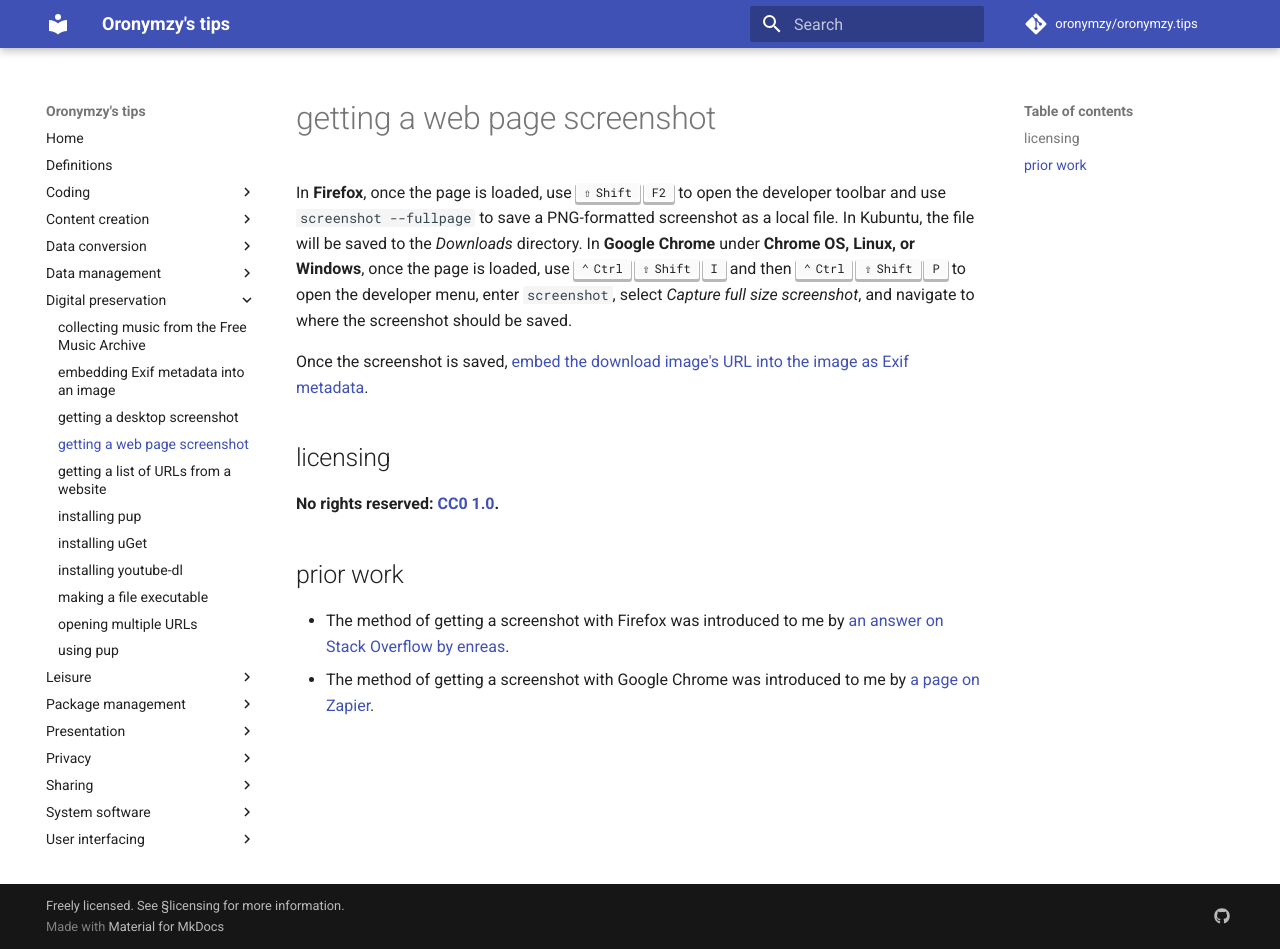
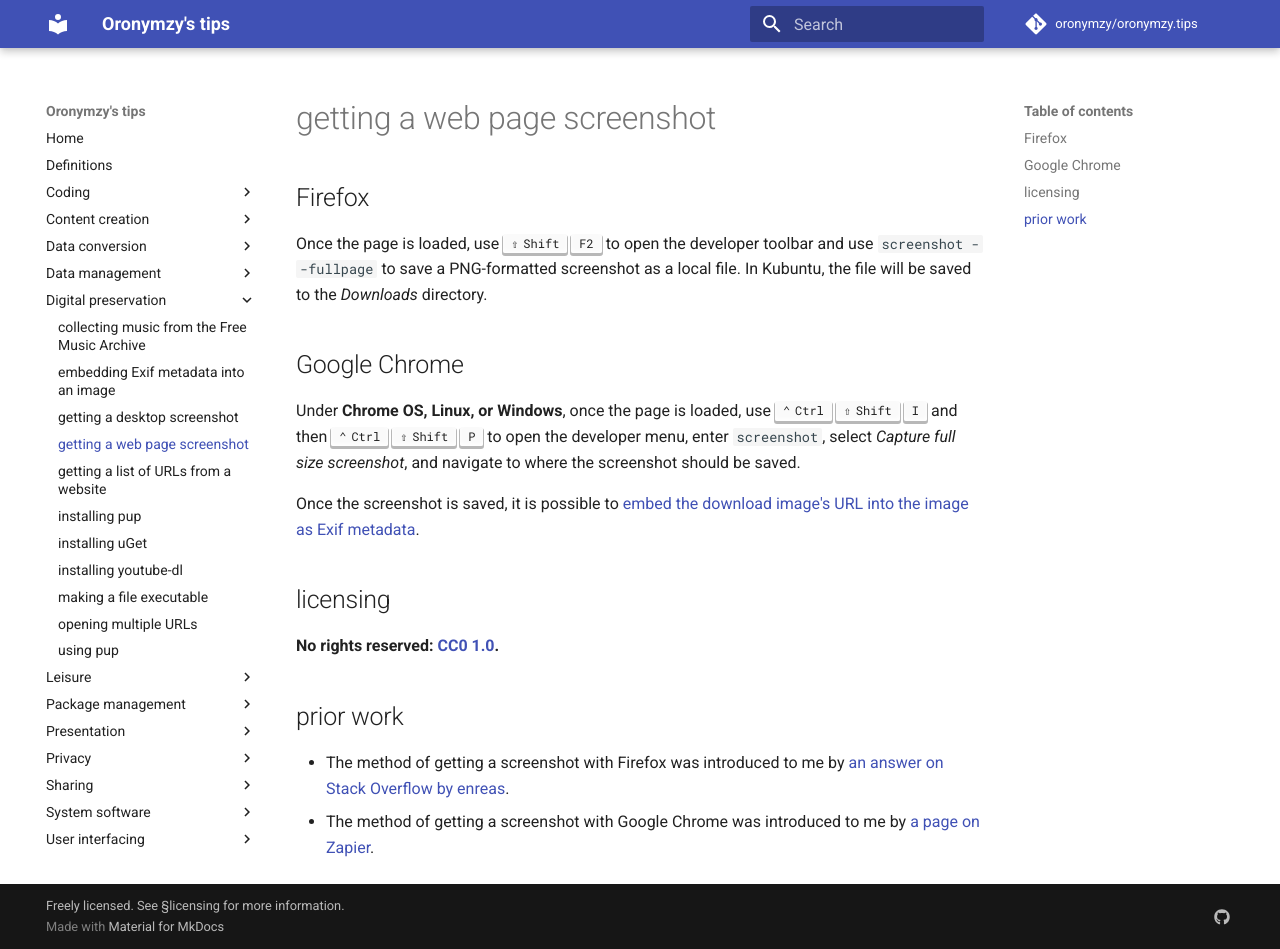
Before and after one commit to oronymzy/tips, an MkDocs documentation site: the page built from docs/gwebscr.md, in a window 1280 px wide and 949 px high. Built offline with MkDocs 1.6.1 and Material for MkDocs 9.7.7, drawn with Linux system fonts in a browser that asks for light colours; comment, search, counter and statistics services are not loaded.

Commit message:
Place instructions for different browsers into different sections

```diff
--- a/docs/gwebscr.md
+++ b/docs/gwebscr.md
@@ -1,7 +1,12 @@
 # getting a web page screenshot
-In **Firefox**, once the page is loaded, use ++shift++ ++f2++ to open the developer toolbar and use `screenshot --fullpage` to save a PNG-formatted screenshot as a local file. In Kubuntu, the file will be saved to the *Downloads* directory. In **Google Chrome** under **Chrome OS, Linux, or Windows**, once the page is loaded, use ++ctrl++ ++shift++ ++i++ and then ++ctrl++ ++shift++ ++p++ to open the developer menu, enter `screenshot`, select *Capture full size screenshot*, and navigate to where the screenshot should be saved.
 
-Once the screenshot is saved, [embed the download image's URL into the image as Exif metadata](emExfmi.md).
+## Firefox
+Once the page is loaded, use ++shift++ ++f2++ to open the developer toolbar and use `screenshot --fullpage` to save a PNG-formatted screenshot as a local file. In Kubuntu, the file will be saved to the *Downloads* directory.
+
+## Google Chrome
+Under **Chrome OS, Linux, or Windows**, once the page is loaded, use ++ctrl++ ++shift++ ++i++ and then ++ctrl++ ++shift++ ++p++ to open the developer menu, enter `screenshot`, select *Capture full size screenshot*, and navigate to where the screenshot should be saved.
+
+Once the screenshot is saved, it is possible to [embed the download image's URL into the image as Exif metadata](emExfmi.md).
 
 ## licensing
 **No rights reserved: [CC0 1.0](https://creativecommons.org/publicdomain/zero/1.0/).**
```
